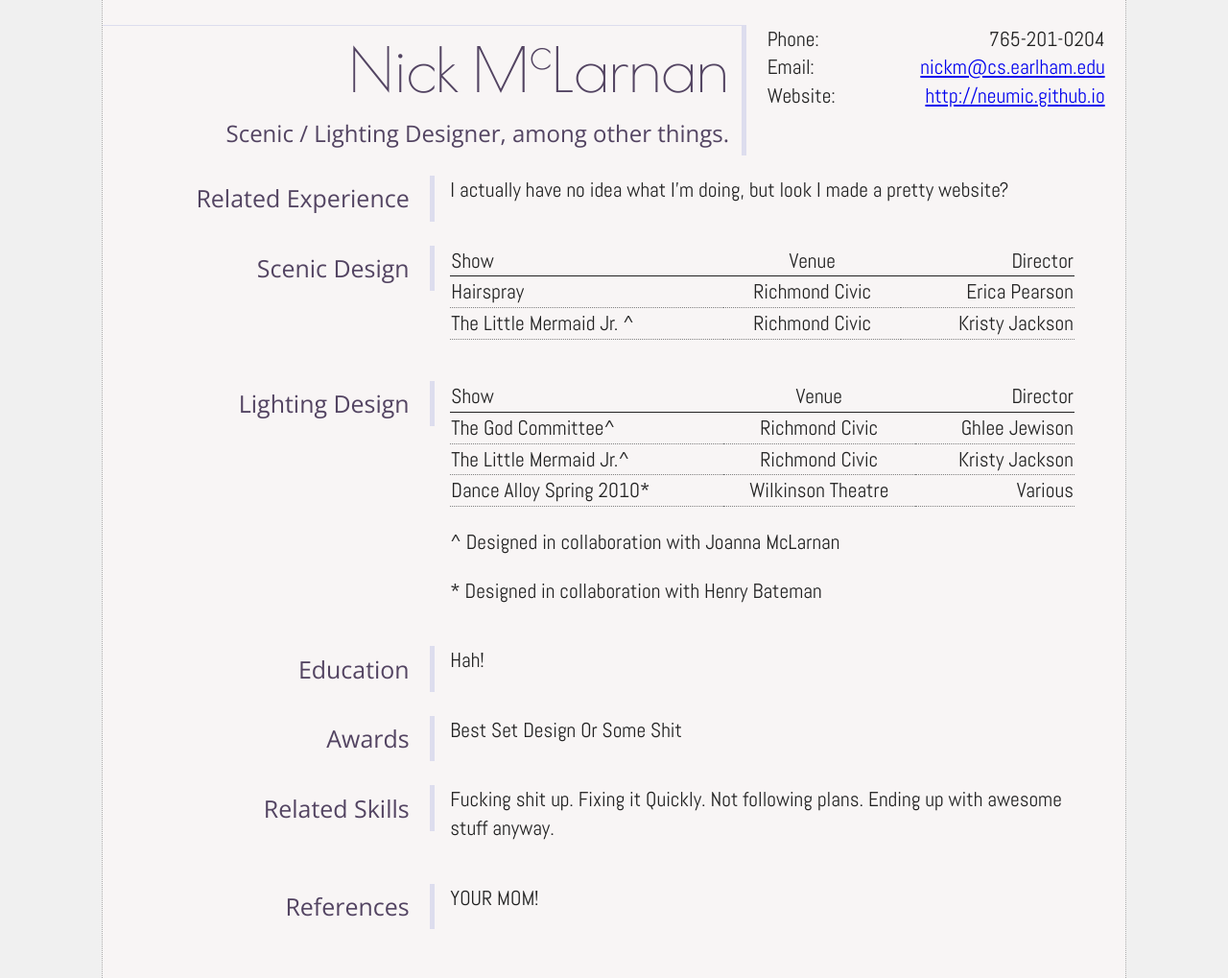
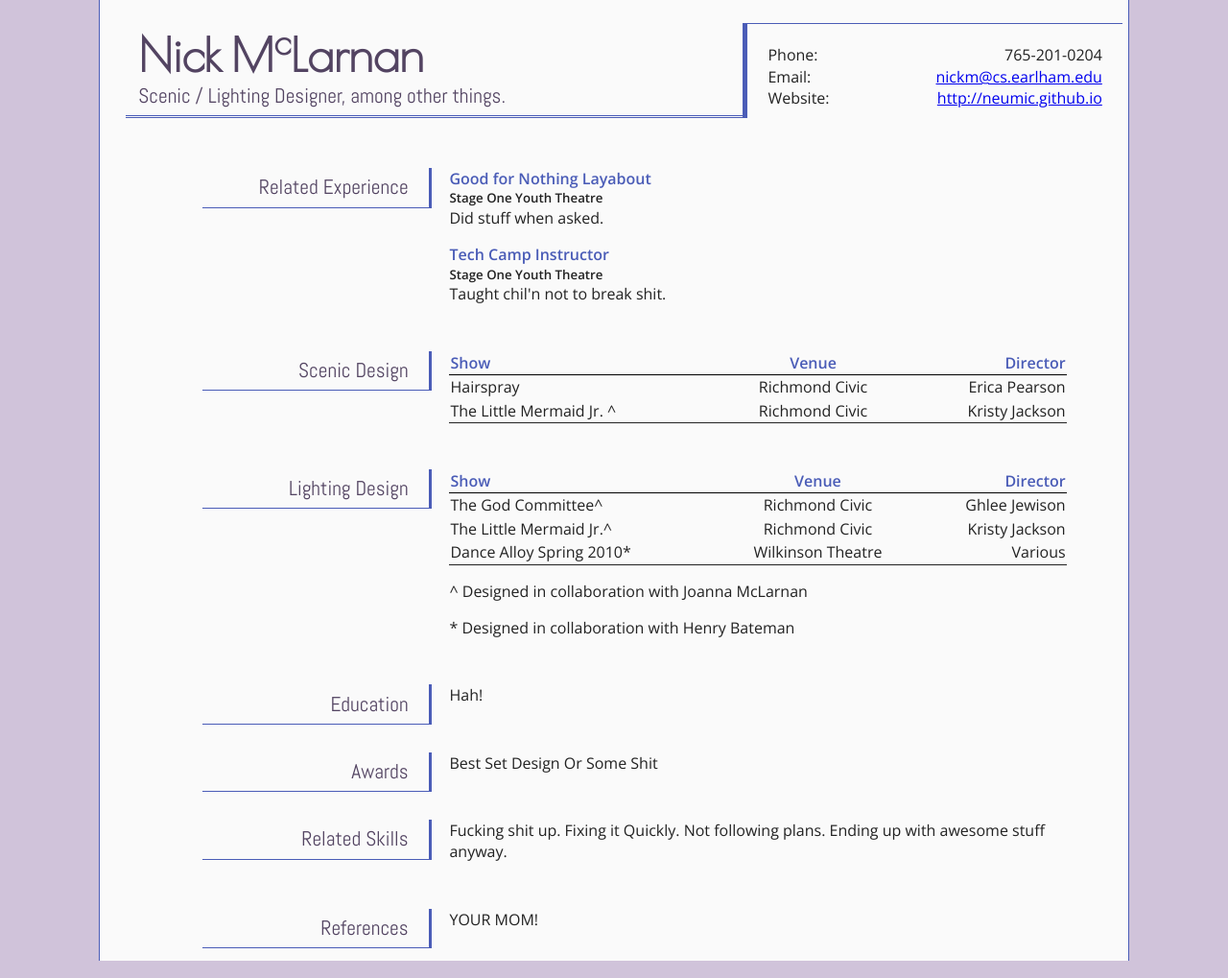
Before and after one commit to neumic/neumic.github.io_source, a Jekyll site: the page built from resume.html, in a window 1280 px wide. Shown: the whole page at 96% size. Built offline with Jekyll 4.4.1, drawn with Linux system fonts in a browser that asks for light colours; some web fonts are replaced.

Commit message:
messed with lines added job description markup

```diff
--- a/css/main.css
+++ b/css/main.css
@@ -61,27 +61,30 @@ textarea {
    ========================================================================== */
 h1{
    font-family: 'Poiret One', cursive;
-   font-weight: 400;
+   font-weight: 600;
    font-size: 36pt;
    margin: 0;
-   border-top: 1px solid #DDE;
+   margin-bottom: -0.25em;
    color: #534462;
 }
 
 h2{
-   font-family: 'Open Sans', sans-serif;
+   font-family: 'Abel', sans-serif;
    font-weight: 400;
    font-size: 16pt;
    margin: 0;
    padding: 0.25em;
+   //border-bottom: 3px double #4A5CB7;
+   //border-bottom: 1px solid #4A5CB7;
    //background: #534462;
    //color: #F0F0F0;
    color: #534462;
 }
 
 h3{
-   font-family: 'Open Sans', sans-serif;
+   font-family: 'Abel', sans-serif;
    font-weight: 400;
+   font-size: 16pt;
 
    //background: #EEF;
    color: #534462;
@@ -89,46 +92,48 @@ h3{
    float: left;
    clear: left;
 
+   border-right: 3px solid #4A5CB7;
+   border-bottom: 1px solid #4A5CB7;
+
    margin: 0;
    width: 30%;
    text-align: right;
-   border-right: 5px solid #DDE;
    padding-right: 2%;
    padding-top: 0.25em;
    padding-bottom: 0.25em;
 }
 
-section{
-   width: 100%;
-   clear: both;
-   text-align: left;
-   margin-bottom: 2em;
+h4{
+   color: #4A5CB7;
+   margin: 0;
 }
 
+h5{
+   margin: 0;
+}
+
+
 table{
-   margin-top: 0;
-   margin-bottom: 1em;
-   margin-left: 34%;
-   width: 61%;
+   width: 100%;
 }
 
 p{
+   width: 100%;
    margin-top: 0;
-   margin-bottom: 1em;
-   margin-left: 34%;
-   width: 61%;
 }
 
 body{
-   background: #F0F0F0;
+   //background: #F0F0F0;
+   background: #D0C3DA;
    font-weight: 400;
-   font-family: 'Abel', sans-serif;
+   font-family: 'Open Sans', sans-serif;
 }
 
 header{
-   margin: 0;
-   text-align: center;
-   border-bottom: 1px solid;
+   padding: 1em;
+   width: 26em;
+   text-align: left;
+   border-right: 5px solid #4A5CB7;
 }
 
 hr{
@@ -136,103 +141,124 @@ hr{
 }
 
 #container {
-   background: #F8F5F5;
-   max-width: 50em;
-   padding-top: 2%;
-   padding-left: 0%;
-   padding-right: 0%;
-   padding-bottom: 2%;
+   background: #FAFAFA;
+   max-width: 67em;
+   padding: 0;
 
    margin-left: auto;
    margin-right: auto;
-   border-left: 1px dotted #AAA;
-   border-right: 1px dotted #AAA;
+
+   border-left: 1px solid #4A5CB7;
+   border-right: 1px solid #4A5CB7;
 }
 
 #contact {
-   width: 80%;
-   margin-left: auto;
-   margin-right: auto;
+   text-align:center;
+   margin: 0;
+   padding: 0.5em;
+   border-bottom: 3px double #4A5CB7;
+   border-top: 1px solid #4A5CB7;
 }
 
 #contact dt{
-   float: left;
+   display: none;
    margin: 0;
 }
 
 #contact dd{
-   margin: 0;
+   display: inline;
    text-align: right;
+   margin: 0 1em;
 }
 
 .credits{
-}
-
-.credits table{
    border-collapse: collapse;
+   border-bottom: 1px solid;
+   margin-bottom: 1em;
 }
 
 .credits th{
-   font-weight: 400;
+   color: #4A5CB7;
+   border-bottom: 1px solid #000;
 }
 
 .credits thead{
-   border-bottom: 1px solid;
+   //border-bottom: 1px solid;
 }
 
 .credits tr{
-   border-bottom: 1px dotted gray;
+   //border-bottom: 1px dotted gray;
+}
+
+.top-level{
+   width: 100%;
+   clear: both;
+   text-align: left;
+   padding-top: 1em;
+   padding-bottom: 1em;
+}
+
+.section-contents{
+ //  border-top: 1px solid #4A5CB7;
+   margin-left: 32%;
+   padding-left: 2%;
+   width: 60%;
+   margin-bottom: 1em;
 }
 
 /* ==========================================================================
    Media Queries
    ========================================================================== */
 
-@media only screen and (min-width: 55em) {
+@media only screen and (min-width: 50em) {
    header {
       border: none;
+      padding: 0;
+      margin: 1.5em 0;
       width: 62.5%;
-      text-align: right;
+      text-align: left;
       float: left;
-      margin-bottom: 1em;
-      border-right: 5px solid #DDE;
+      border-right: 5px solid #4A5CB7;
    }
 
    h1{
-      padding-right: 2%;
+      margin-left: 4%;
+      padding-left: 2%;
    }
 
    h2{
-      margin-left: 8%;
-      padding-right: 2%;
+      margin-left: 4%;
+      padding-left: 2%;
+      border-bottom: 3px double #4A5CB7;
    }
 
    h3{
-      width: 25%;
-      margin-left: 5%;
+      width: 20%;
+      margin-left: 10%;
    }
 
    #contact{
+      margin: 1.5em 0;
+      padding: 2%;
+      width: 32.5%;
+      float: left;
+      border-top: 1px solid #4A5CB7;
+      border-bottom: none;
+   }
+
+   #contact dt{
+      display: block;
+      float: left;
       margin: 0;
-      padding-left: 2%;
-      width: 33%;
-      float: left;
+   }
+
+   #contact dd{
+      display: block;
+      margin: 0;
+      text-align: right;
    }
 
 }
-
-@media only screen and (min-width: 35em) {
-   body{
-      font-size: 16pt;
-   }
-
-   h1{
-      font-size: 48pt;
-   }
-
-   h2{
-      font-size: 18pt;
-   }
 
 
 @media print,
--- a/resume.html
+++ b/resume.html
@@ -16,17 +16,27 @@ layout: default
         <dd><a href="http://neumic.github.io">http://neumic.github.io</a></dd>
       </dl>
 
-   <section id="related-experience">
+   <section id="related-experience" class="top-level">
       <h3>Related Experience</h3>
-      <p>
-         I actually have no idea what I'm doing, but look I made a pretty website?
-      </p>
+      <div class="section-contents">
+         <section class="job">
+            <h4 class="job-title">Good for Nothing Layabout</h4>
+            <h5 class="job-organization">Stage One Youth Theatre</h5>
+            <p>Did stuff when asked.</p>
+         </section>
+         <section class="job">
+            <h4 class="job-title">Tech Camp Instructor</h4>
+            <h5 class="job-organization">Stage One Youth Theatre</h5>
+            <p>Taught chil'n not to break shit.</p>
+         </section>
+      </div>
    </section>
 
 
-   <section id="scenic-design-credits" class="credits">
+   <section id="scenic-design-credits" class="top-level">
       <h3>Scenic Design</h3>
 
+      <div class="section-contents">
          <table class="credits">
            <thead>
              <tr>
@@ -48,11 +58,13 @@ layout: default
              </tr>
            </tbody>
          </table>
+      </div>
    </section>
 
-   <section id="lighting-design-credits" class="credits">
+   <section id="lighting-design-credits" class="top-level">
       <h3 id="lighting-design">Lighting Design</h3>
 
+      <div class="section-contents">
          <table class="credits">
            <thead>
              <tr>
@@ -82,25 +94,34 @@ layout: default
 
          <p class="note">^ Designed in collaboration with Joanna McLarnan</p>
          <p class="note">* Designed in collaboration with Henry Bateman</p>
+      </div>
    </section>
 
-   <section id="education">
+   <section id="education" class="top-level">
       <h3>Education</h3>
+      <div class="section-contents">
          <p>Hah!</p>
+      </div>
    </section>
 
-   <section id="awards">
+   <section id="awards" class="top-level">
       <h3 id="awards">Awards</h3>
+      <div class="section-contents">
          <p>Best Set Design Or Some Shit</p>
+      </div>
    </section>
 
-   <section id="skills">
+   <section id="skills" class="top-level">
       <h3 id="related-skills">Related Skills</h3>
+      <div class="section-contents">
          <p>Fucking shit up.  Fixing it Quickly. Not following plans. Ending up with awesome stuff anyway.</p>
+      </div>
    </section>
 
-   <section id="references">
+   <section id="references" class="top-level">
       <h3 >References</h3>
+      <div class="section-contents">
          <p>YOUR MOM!</p>
+      </div>
    </section>
 </div> <!--container-->
```
Lines whose indentation alone changed are shown as unchanged.
